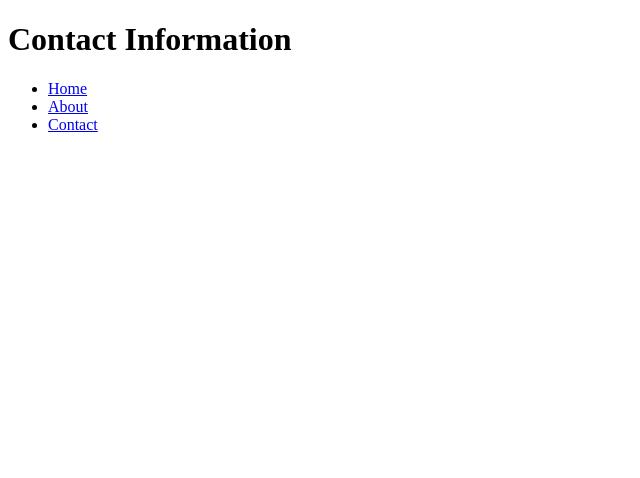
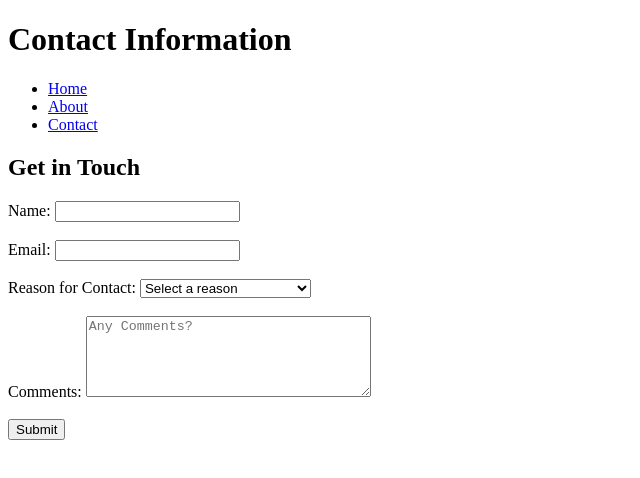
Before and after one commit to Car1ita/mi349_blog, a plain HTML site: page contact.html in a window 1280 px wide. Shown: the whole page, without its empty margins (0-640 px from the left). Drawn offline with Linux system fonts and the light colour scheme.

Commit message:
contact info

```diff
--- a/contact.html
+++ b/contact.html
@@ -17,6 +17,39 @@
             <li><a href="contact.html">Contact</a></li>
         </ul>
     </nav>
+    <main>
+        <section>
+            <h2>Get in Touch</h2>
+            <form>
+                <!-- Name Field -->
+                <label for="name">Name:</label>
+                <input type="text" id="name" name="name" required>
+                <br><br>
 
+                <!-- Email Field -->
+                <label for="email">Email:</label>
+                <input type="email" id="email" name="email" required>
+                <br><br>
+
+                <!-- Reason for Contact Dropdown (Corrected) -->
+                <label for="reason">Reason for Contact:</label>
+                <select id="reason" name="reason" required>
+                    <option value="" disabled selected>Select a reason</option>
+                    <option value="hi">Saying Hi</option>
+                    <option value="contractor">Looking for a Contractor</option>
+                    <option value="interview">Interested in an Interview</option>
+                </select>
+                <br><br>
+
+                <!-- Textarea for Comments -->
+                <label for="comments">Comments:</label>
+                <textarea id="comments" name="comments" rows="5" cols="33" placeholder="Any Comments?"></textarea>
+                <br><br>
+
+                <!-- Submit Button -->
+                <input type="submit" value="Submit">
+            </form>
+        </section>
+    </main>
 </body>
 </html>
```
